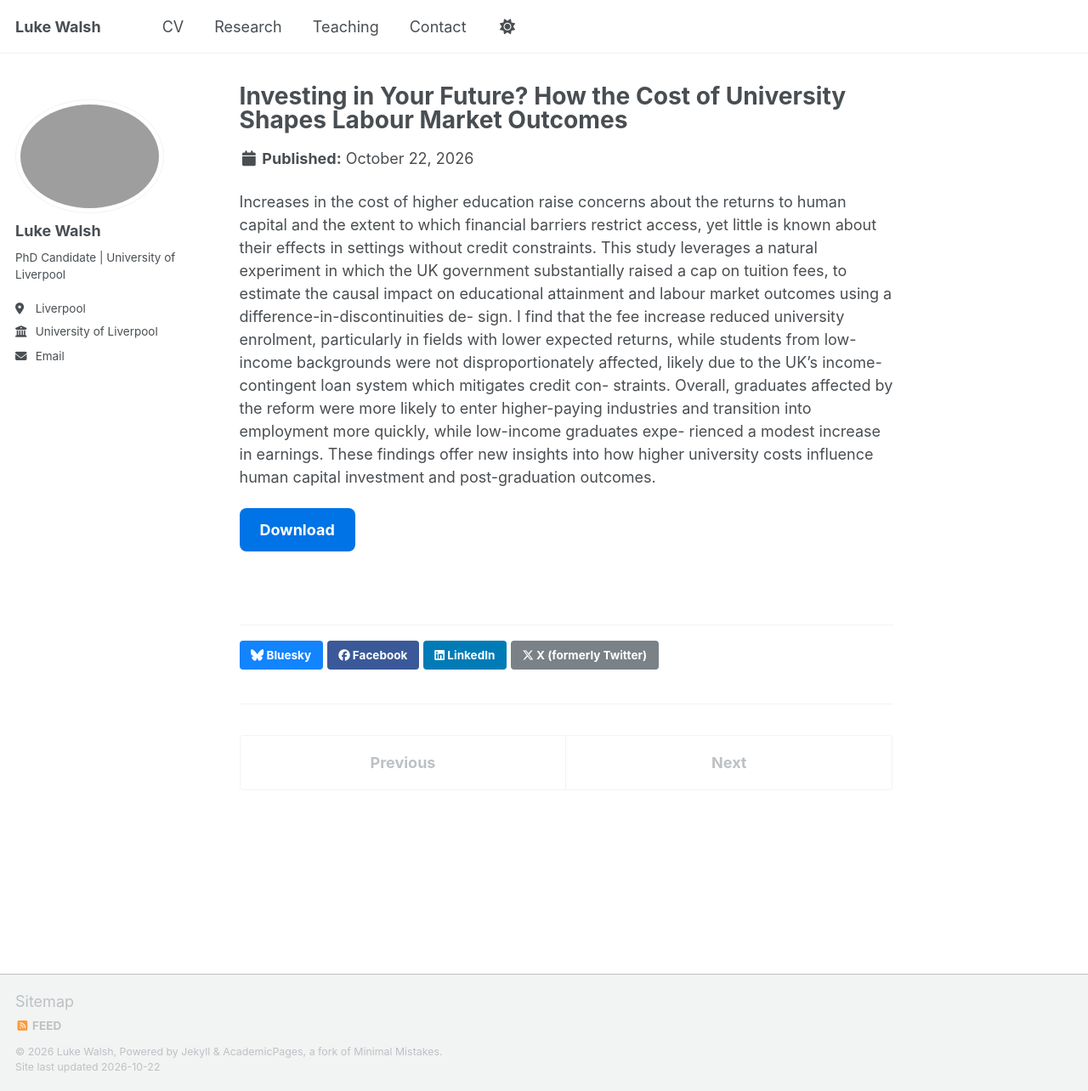
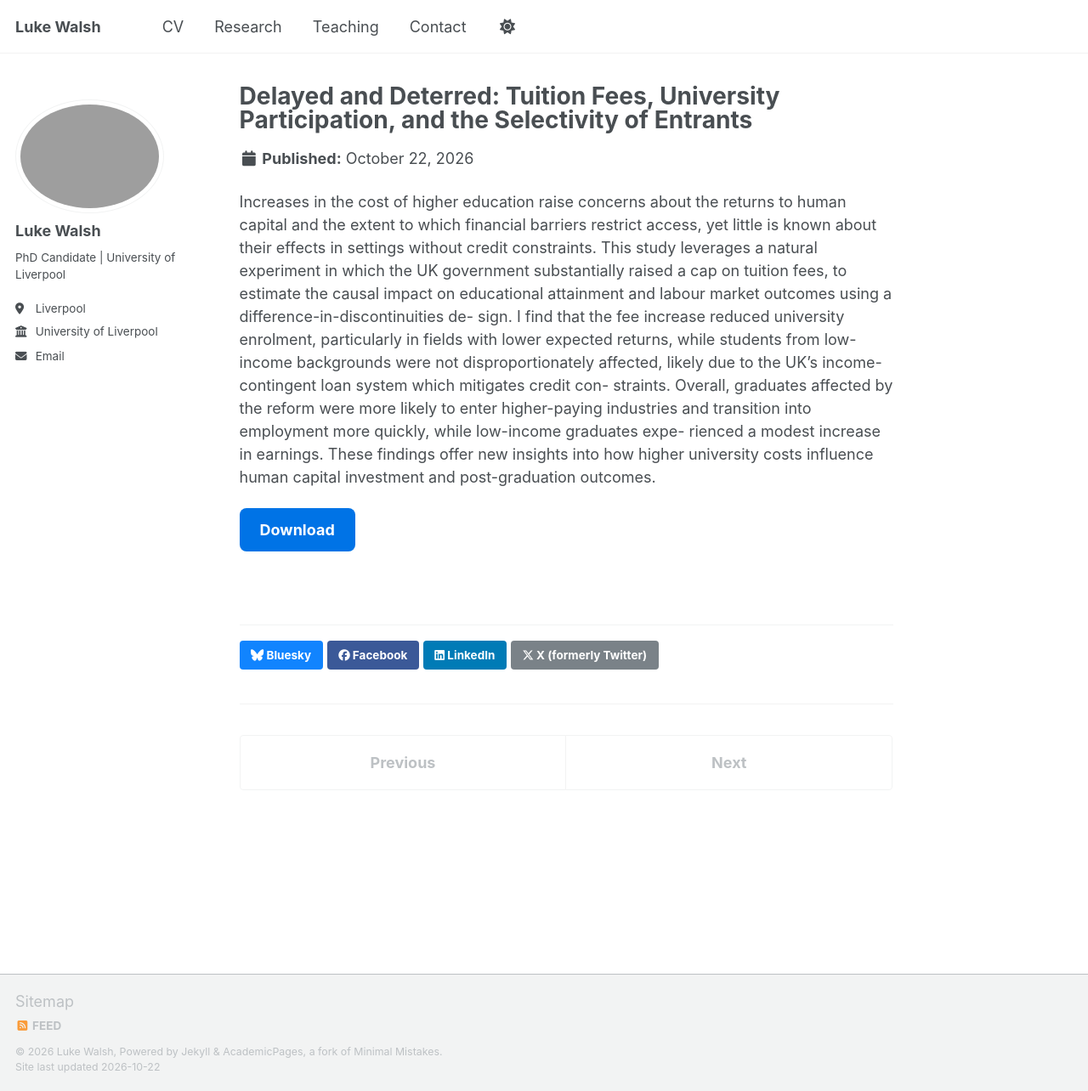
Before and after one commit to LukeWalsh308/LukeWalsh308.github.io, a Jekyll site: the page built from _publications/investing_in_your_future.md, in a window 1280 px wide and 1284 px high. Shown: the whole window at 85% size. Built offline with Jekyll 4.4.1, drawn with Linux system fonts in a browser that asks for light colours; a script that is not in the unit is left out.

Commit message:
Update investing_in_your_future.md

```diff
--- a/_publications/investing_in_your_future.md
+++ b/_publications/investing_in_your_future.md
@@ -1,5 +1,6 @@
 ---
-title: "Investing in Your Future? How the Cost of University Shapes Labour Market Outcomes"
+title: "Delayed and Deterred: Tuition Fees, University
+Participation, and the Selectivity of Entrants"
 collection: publications
 category: manuscripts
 excerpt: '**Abstract:** Increases in the cost of higher education raise concerns about the returns to human capital
```
